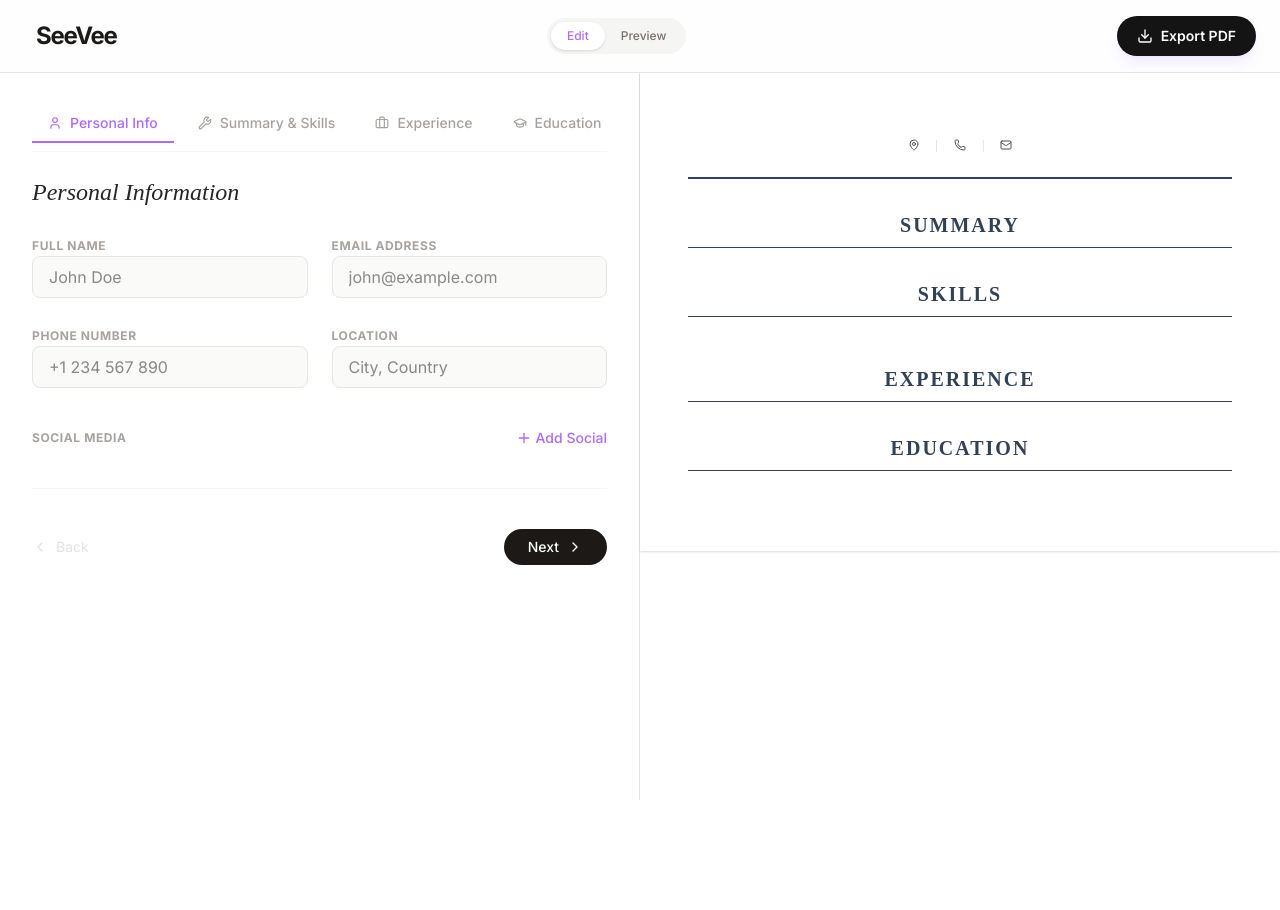
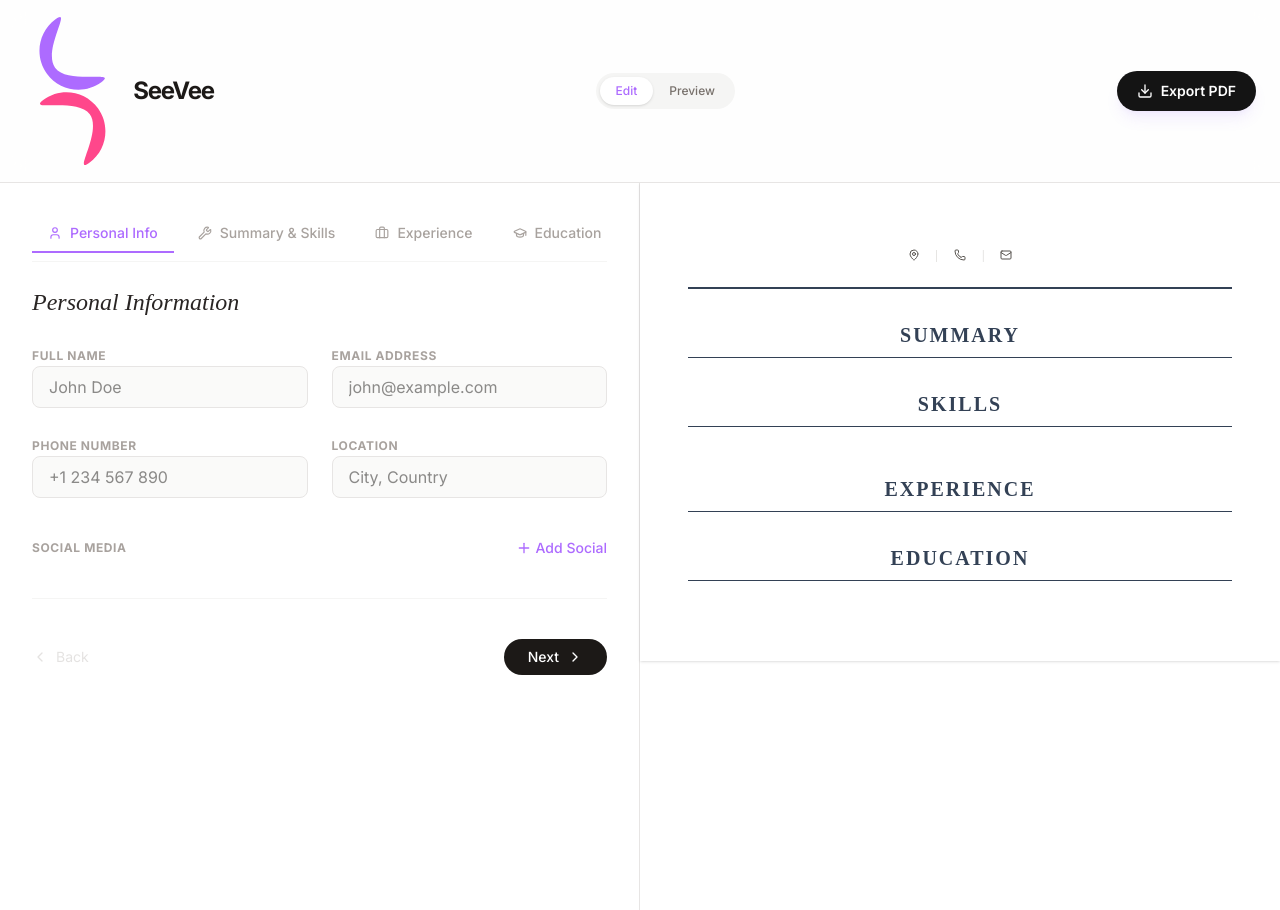
Before and after one commit to guudc/SeeVee, a React (Vite) app: page / in a window 1280 px wide. Before the commit the page ends 800 px from the top, so only its background shows below. Built offline with nearby package versions, Linux system fonts and the light colour scheme; a web font is replaced by a local one.

Commit message:
Update App.tsx

```diff
--- a/src/App.tsx
+++ b/src/App.tsx
@@ -148,7 +148,7 @@ export default function App() {
       {/* Navigation */}
       <nav className="sticky top-0 z-50 bg-white/80 backdrop-blur-md border-b border-stone-200 px-4 md:px-6 py-4 flex justify-between items-center print:hidden">
         <div className="flex items-center gap-2 md:gap-3">
-         <logo />
+         <img src={logo} style={{maxWidth:'100px', maxHeight:'150px'}} />
           <h1 className="text-xl md:text-2xl font-bold tracking-tighter text-stone-900">SeeVee</h1>
         </div>
         <div className="flex bg-stone-100 p-1 rounded-full">
```
